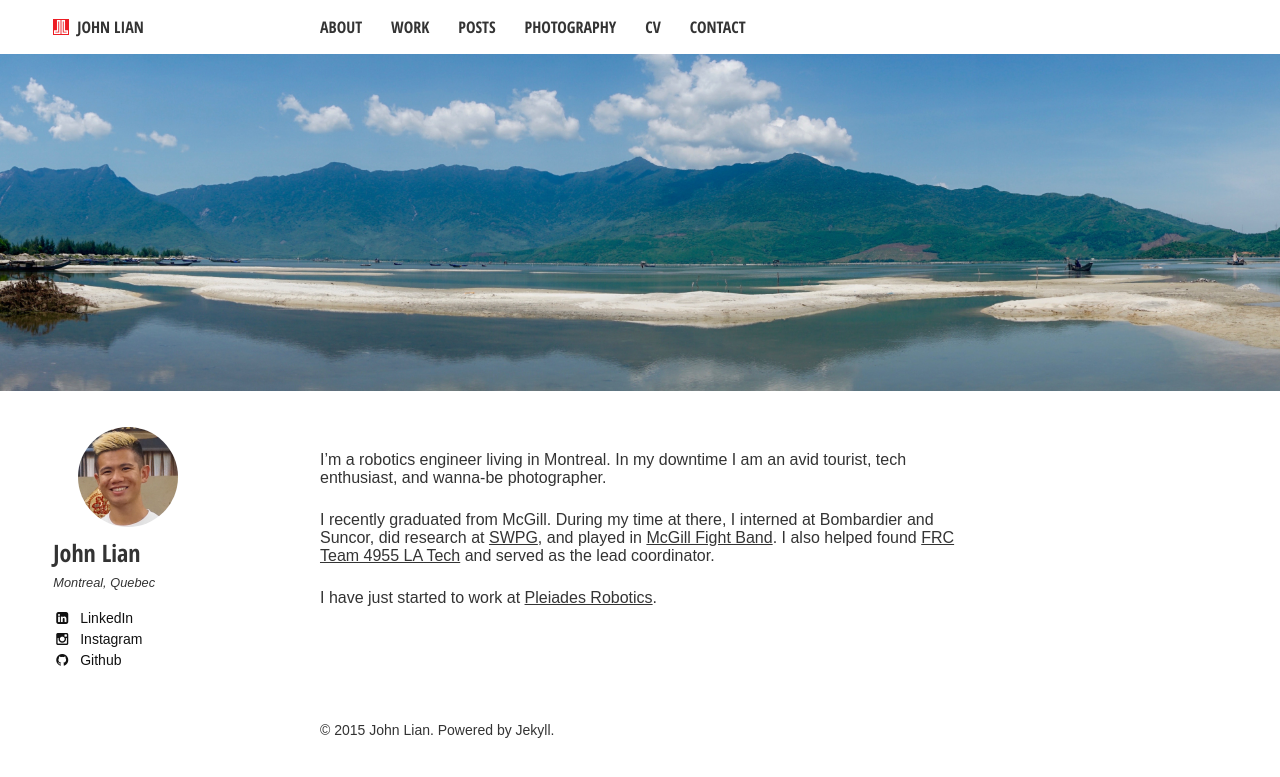
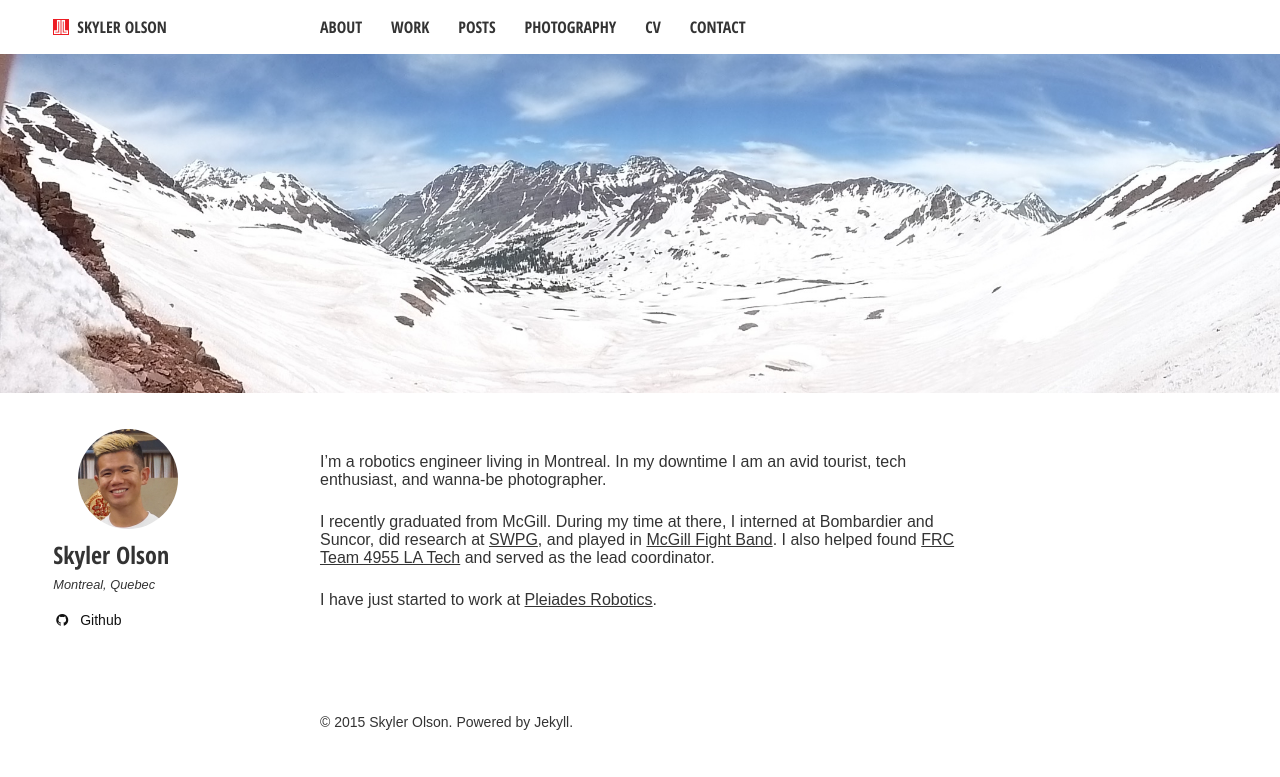
Before and after one commit to ssoRL/ssorl.github.io, a Jekyll site: the page built from index.md, in a window 1280 px wide. Shown: the top 777 px of the page. Built offline with Jekyll 4.4.1, drawn with Linux system fonts in a browser that asks for light colours; nearby versions of some CDN libraries; some web fonts are replaced.

Commit message:
make some changes

```diff
--- a/_config.yml
+++ b/_config.yml
@@ -1,23 +1,23 @@
 # Site wide configuration
 
-title:            John Lian
+title:            Skyler Olson
 locale:           en_US
 # url:              http://localhost:4000 #default
 # url:              http://www.johnlian.ca
 
 # Site owner
 owner:
-  name:           John Lian
+  name:           Skyler Olson
   avatar:         bio-photo.png
   bio:            "Montreal, Quebec"
   # email:          john.lian@mail.mcgill.ca
   # Social networking links
   # twitter:        jlian
   # facebook:       jlian
-  github:         jlian
-  linkedin:       johnlian1
+  github:         ssorl
+  #linkedin:       skylerolson
   # youtube:        lianguanlun
-  instagram:      __jlian__
+  #instagram:      __jlian__
 
 # Jekyll configuration
 # https://github.com/mojombo/jekyll/wiki/Permalinks
--- a/index.md
+++ b/index.md
@@ -1,9 +1,9 @@
 ---
 layout: page
 description: "John Lian"
-tags: [John, Lian, Engineering]
+tags: [Skyler, Olson, Software, Robotics]
 image:
-  feature: vietnam.jpg
+  feature: maroon_bells.jpg
 ---
 
 I'm a robotics engineer living in Montreal. In my downtime I am an avid tourist, tech enthusiast, and wanna-be photographer.
```
Also changed, not shown: images/maroon_bells.jpg (added), matlab-animation/sine.gif (deleted), matlab-animation/sine2.gif (deleted), 5 other files.
